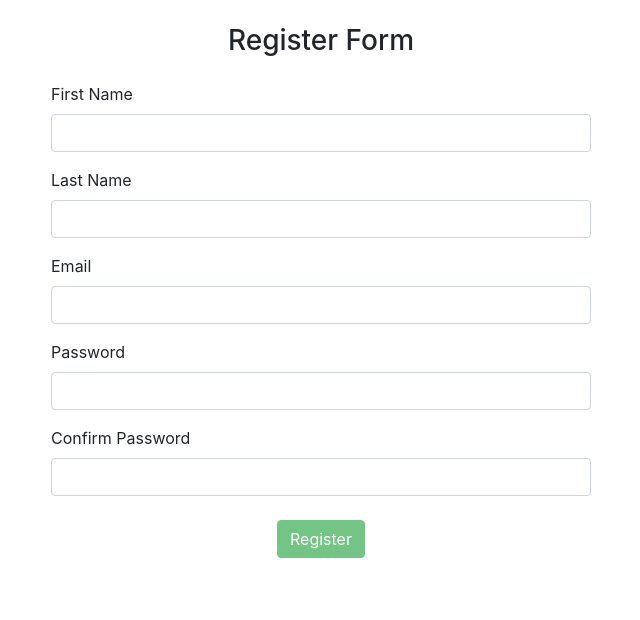
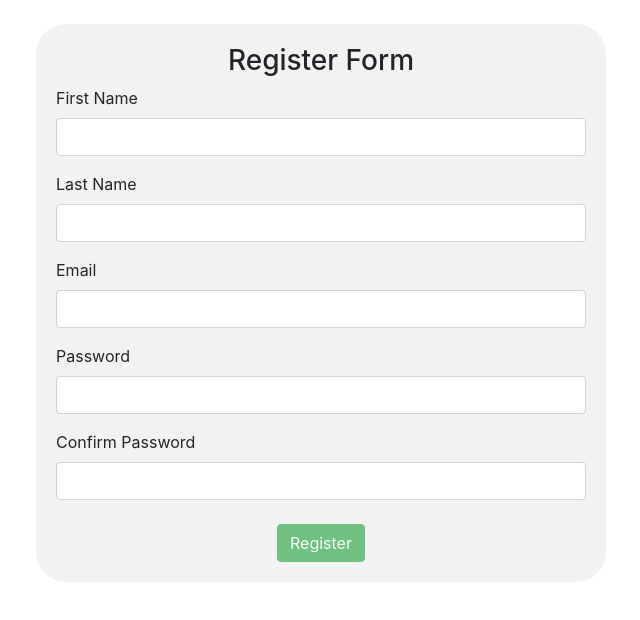
Before and after one commit to isetto/register, an Angular app: page /register in a window 1280 px wide. Shown: the top 620 px of the page, without its empty margins (319-959 px from the left). Built offline with nearby package versions, Linux system fonts and the light colour scheme.

Commit message:
sass improvements

```diff
--- a/src/app/components/register/register.component.html
+++ b/src/app/components/register/register.component.html
@@ -1,11 +1,8 @@
 <div class="container">
 
-    <header>
-        <h3 class="mt-4 text-center">Register Form</h3>
-    </header>
-
-    <main class='register row mt-4'>
+    <div class='register row mt-4 mb-4'>
         <form class='col-8 col-md-6' [formGroup]='registerForm'>
+            <h3 class="text-center">Register Form</h3>
             <div class="form-group">
                 <label for="firstName">First Name</label>
                 <input type="text" formControlName="firstName" class="form-control input-sm">
@@ -56,6 +53,6 @@
                 <button #registerBtn class='btn btn-success' [disabled]="!registerForm.valid">Register</button>
             </div>
         </form>
-    </main>
+    </div>
 
 </div>
--- a/src/app/components/register/register.component.scss
+++ b/src/app/components/register/register.component.scss
@@ -1,11 +1,20 @@
-.register{
+@mixin flex-column{
     display: flex;
     flex-direction: column;
+}
+
+.register{
+    @include flex-column();
     align-items: center;
 
+    form{
+        background-color: rgba(0,0,0,0.05);
+        padding: 20px;
+        border-radius: 30px;
+    }
+
     &--errors{
-            display: flex;
-            flex-direction: column;
+        @include flex-column();
     }
 
     &--btn{
```
